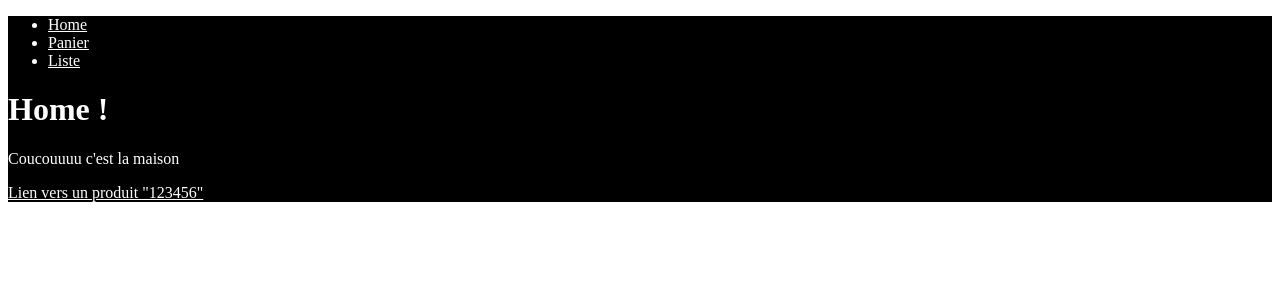
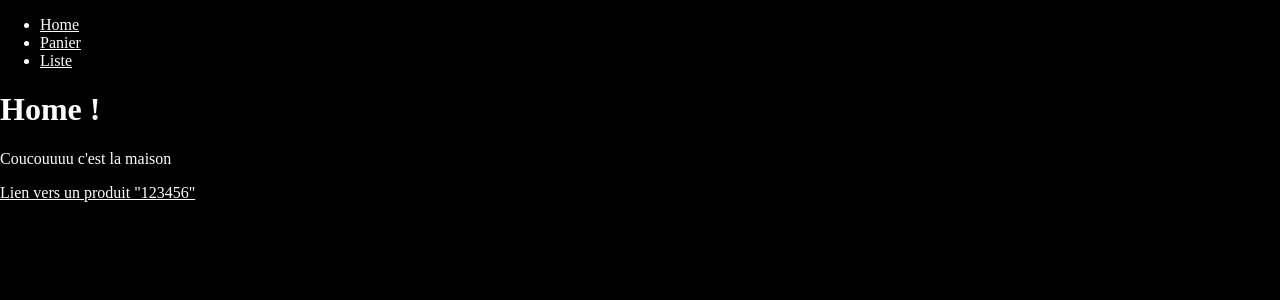
Before and after one commit to SuperKiment/app-art-by-chaira, a React (Vite) app in the folder app-art-by-chiara/: page / in a window 1280 px wide. Shown: the top 300 px of the page. Built offline with nearby package versions, Linux system fonts and the light colour scheme.

Commit message:
Update style.css

```diff
--- a/app-art-by-chiara/src/css/style.css
+++ b/app-art-by-chiara/src/css/style.css
@@ -1,4 +1,4 @@
-*{
+* {
   color: #fff;
 }
 
@@ -22,7 +22,7 @@
   width: 100%;
   max-width: 400px;
   height: auto;
-  border: 4px solid #D4af37;
+  border: 4px solid #d4af37;
   border-radius: 12px;
 }
 
@@ -38,6 +38,8 @@
   color: red;
 }
 
-#root{
-    background-color: black;
+body,html {
+  background-color: black;
+  padding: 0;
+  margin: 0;
 }
```
